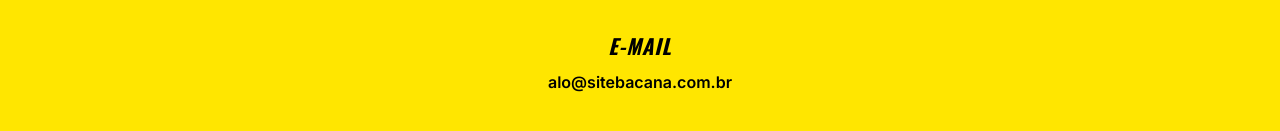
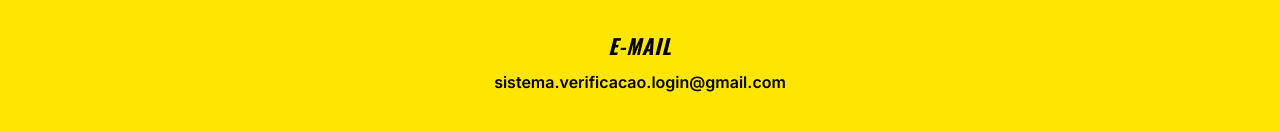
Before and after one commit to Ramom16/SistemaComputacionalDeAnaliseCorporea, a React (Vite) app in the folder front/: page / in a window 1280 px wide. Shown: the part 3061-3192 px from the top of the page. Built offline with nearby package versions, Linux system fonts and the light colour scheme; no server answers.

Commit message:
fix(front): atualiza email de contato no footer da landing page

```diff
--- a/front/src/pages/public/LandingPage.jsx
+++ b/front/src/pages/public/LandingPage.jsx
@@ -144,7 +144,7 @@
       <footer className="site-footer">
         <div className="footer-content">
           <span className="footer-label">E-MAIL</span>
-          <a href="mailto:alo@sitebacana.com.br" className="footer-email">alo@sitebacana.com.br</a>
+          <a href="mailto:sistema.verificacao.login@gmail.com" className="footer-email">sistema.verificacao.login@gmail.com</a>
         </div>
       </footer>
     </>
```
